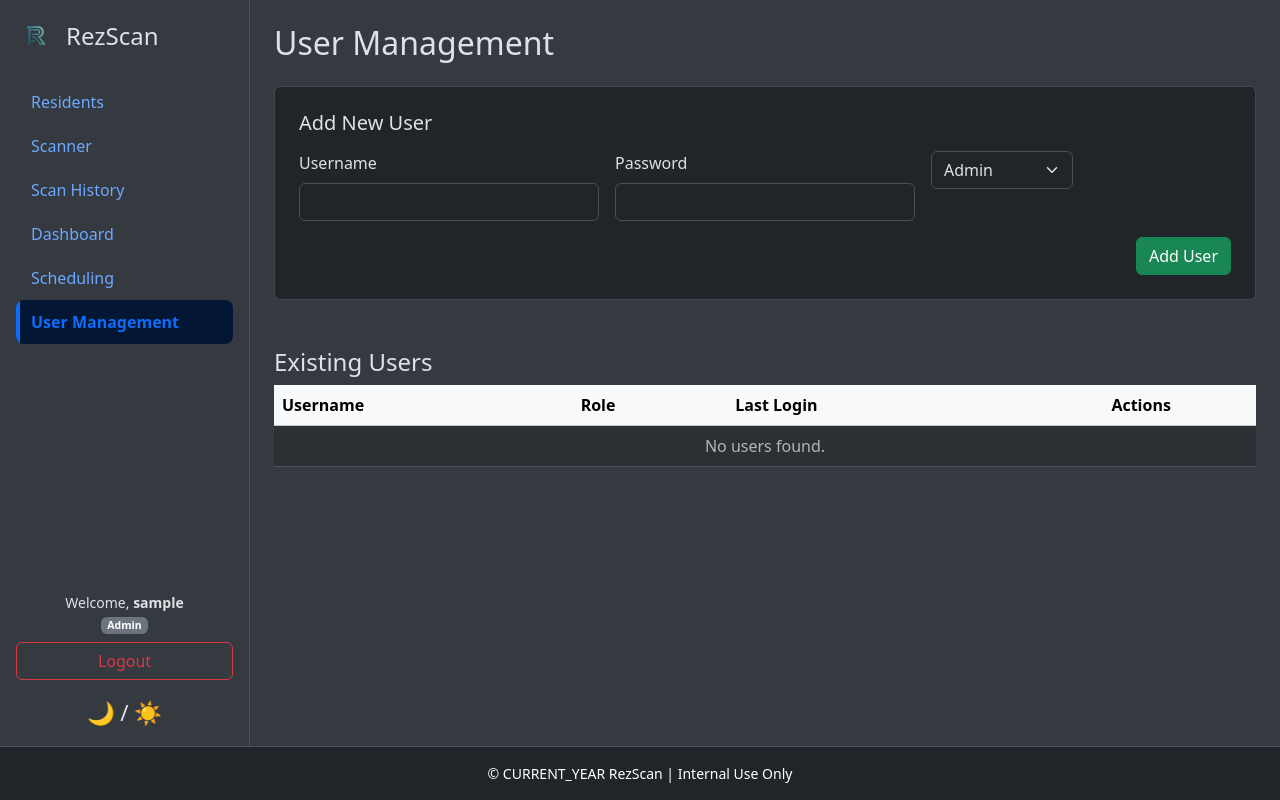
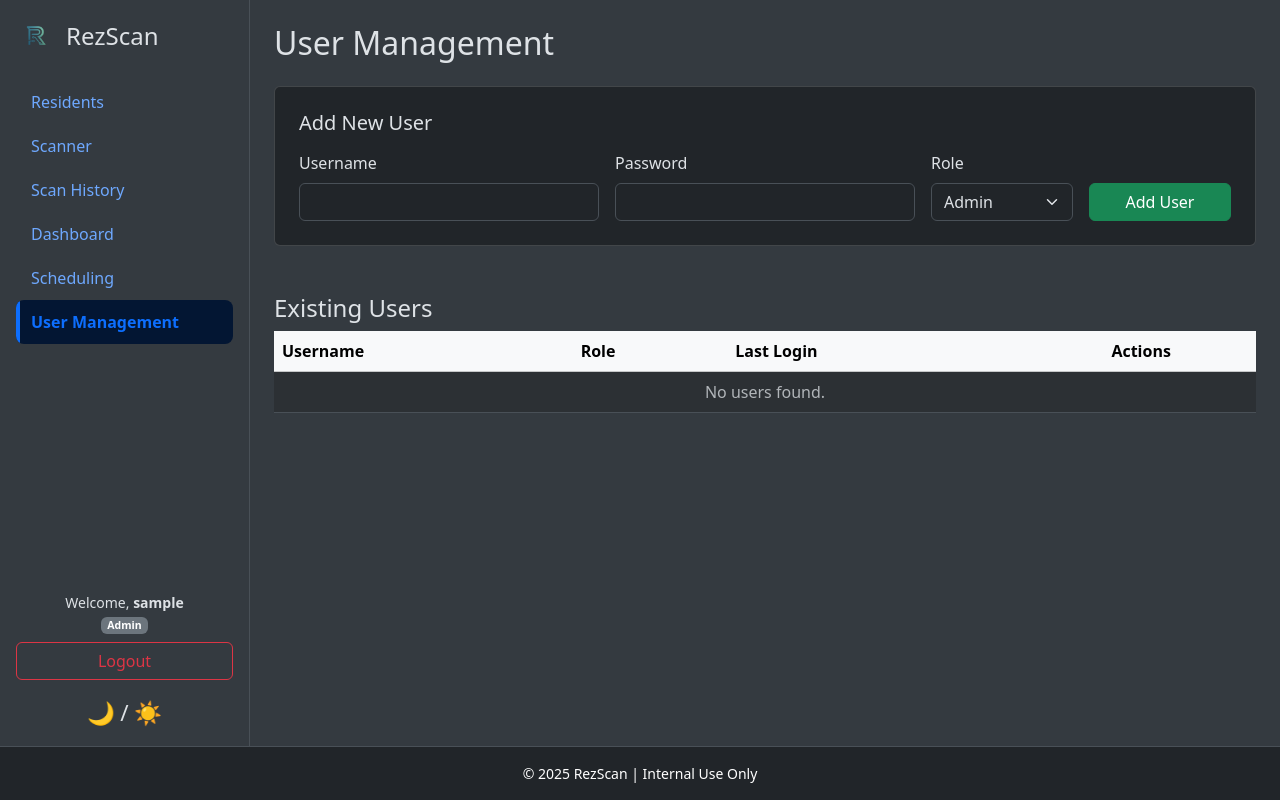
Before and after one commit to FreeDilli/rez, a Flask app: page /admin/users in a window 1280 px wide. Run offline with Flask 3, Linux system fonts and the light colour scheme; the visitor is signed in with stand-in values (Sample User, id 1).

Commit message:
Updated constants
added constants where needed

```diff
--- a/Templates/layout.html
+++ b/Templates/layout.html
@@ -199,7 +199,7 @@
 
     <!-- Footer -->
     <footer class="text-center py-3 border-top small">
-        © {{ 'CURRENT_YEAR' | default(2025) }} RezScan | Internal Use Only
+        © 2025 RezScan | Internal Use Only
     </footer>
 
     <script src="https://cdn.jsdelivr.net/npm/bootstrap@5.3.3/dist/js/bootstrap.bundle.min.js"></script>
--- a/Templates/users.html
+++ b/Templates/users.html
@@ -19,30 +19,34 @@
 <!-- Add User Form -->
 <div class="card p-4 mb-5">
   <h5 class="card-title mb-3">Add New User</h5>
-  <form method="POST" class="row g-3">
+  <form method="POST" class="row g-3 align-items-end">
     <input type="hidden" name="action" value="add">
+
     <div class="col-md-4">
       <label class="form-label">Username</label>
       <input type="text" name="username" class="form-control" required>
     </div>
+
     <div class="col-md-4">
       <label class="form-label">Password</label>
       <input type="password" name="password" class="form-control" required minlength="8">
     </div>
+
     <div class="col-md-2">
-      <div class="form-group mb-3">
-        <select name="role" class="form-select" required>
-          {% for role in valid_roles %}
-            <option value="{{ role }}">{{ role.capitalize() }}</option>
-          {% endfor %}
-        </select>
-      </div>
+      <label class="form-label">Role</label>
+      <select name="role" class="form-select" required>
+        {% for role in valid_roles %}
+          <option value="{{ role }}">{{ role.capitalize() }}</option>
+        {% endfor %}
+      </select>
     </div>
-    <div class="col-12 text-end">
-      <button type="submit" class="btn btn-success">Add User</button>
+
+    <div class="col-md-2 text-end">
+      <button type="submit" class="btn btn-success w-100">Add User</button>
     </div>
   </form>
 </div>
+
 
 <!-- Users Table -->
 <h4>Existing Users</h4>
@@ -64,12 +68,25 @@
         <td>{{ user.last_login or 'Never' }}</td>
         <td class="text-center">
           <div class="d-flex justify-content-center gap-2">
-            <a href="{{ url_for('users.edit_user', username=user.username) }}" class="btn btn-sm btn-outline-primary">Edit</a>
-            <form action="{{ url_for('users.reset_password', username=user.username) }}" method="post" class="d-inline">
-              <button type="submit" class="btn btn-sm btn-outline-warning" onclick="return confirm('Reset password for {{ user.username }} to temp1234?');">Reset</button>
+            <form method="GET" action="{{ url_for('users.edit_user', username=user.username) }}" class="d-inline">
+              <button type="submit" class="btn btn-sm btn-outline-primary"
+                {% if user.username == current_user.username %}disabled title="Cannot edit your own role"{% endif %}>
+                Edit
+              </button>
             </form>
-            <form action="{{ url_for('users.delete_user', username=user.username) }}" method="post" class="d-inline">
-              <button type="submit" class="btn btn-sm btn-outline-danger" onclick="return confirm('Are you sure you want to delete {{ user.username }}?');">Delete</button>
+            <form method="POST" action="{{ url_for('users.reset_password', username=user.username) }}" class="d-inline">
+              <button type="submit" class="btn btn-sm btn-outline-warning"
+                onclick="return confirm('Reset password for {{ user.username }} to temp1234?');"
+                {% if user.username == current_user.username %}disabled title="Cannot reset your own password"{% endif %}>
+                Reset
+              </button>
+            </form>
+            <form method="POST" action="{{ url_for('users.delete_user', username=user.username) }}" class="d-inline">
+              <button type="submit" class="btn btn-sm btn-outline-danger"
+                onclick="return confirm('Are you sure you want to delete {{ user.username }}?');"
+                {% if user.username == current_user.username %}disabled title="Cannot delete your own account"{% endif %}>
+                Delete
+              </button>
             </form>
           </div>
         </td>
@@ -82,4 +99,5 @@
     </tbody>
   </table>
 </div>
+
 {% endblock %}
```
